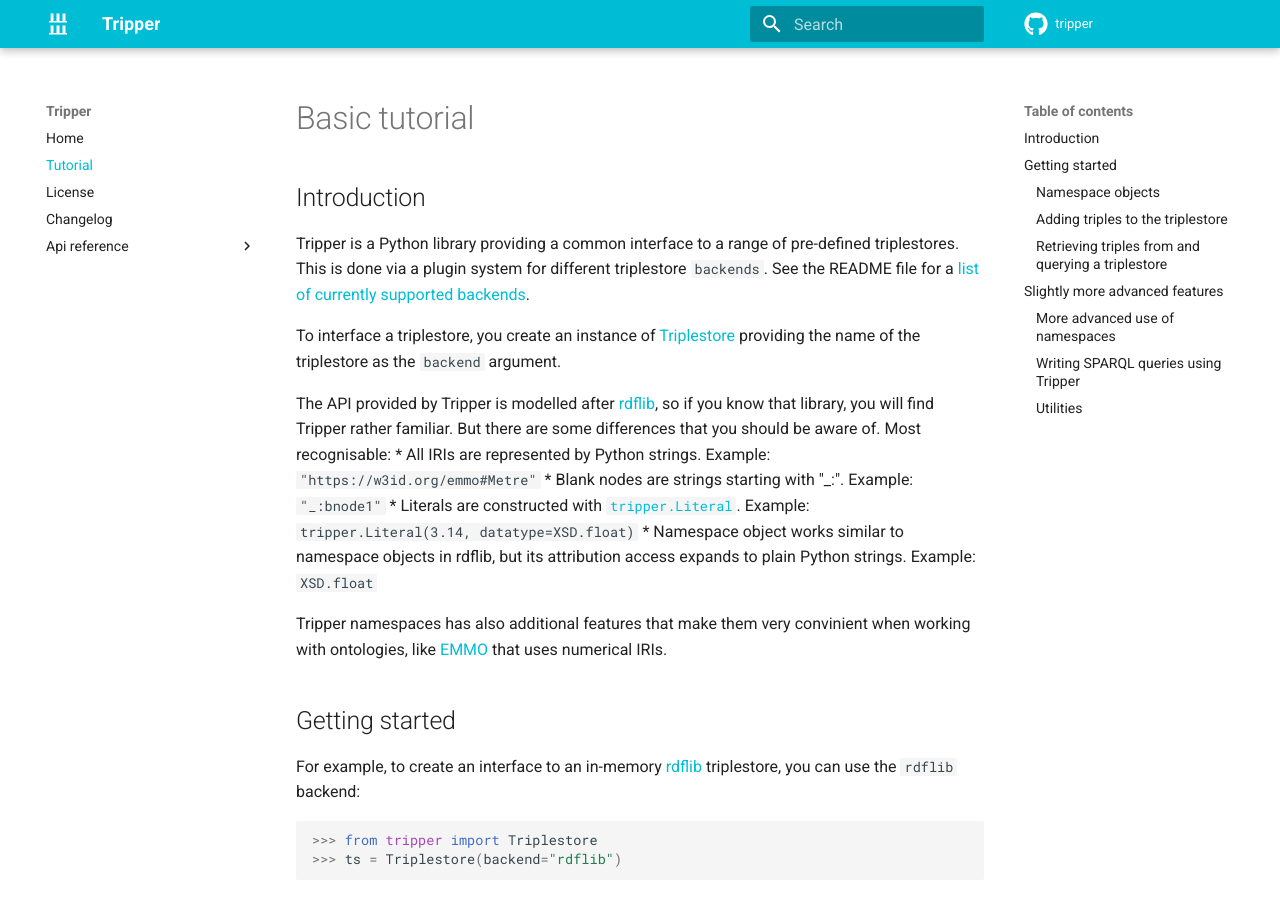
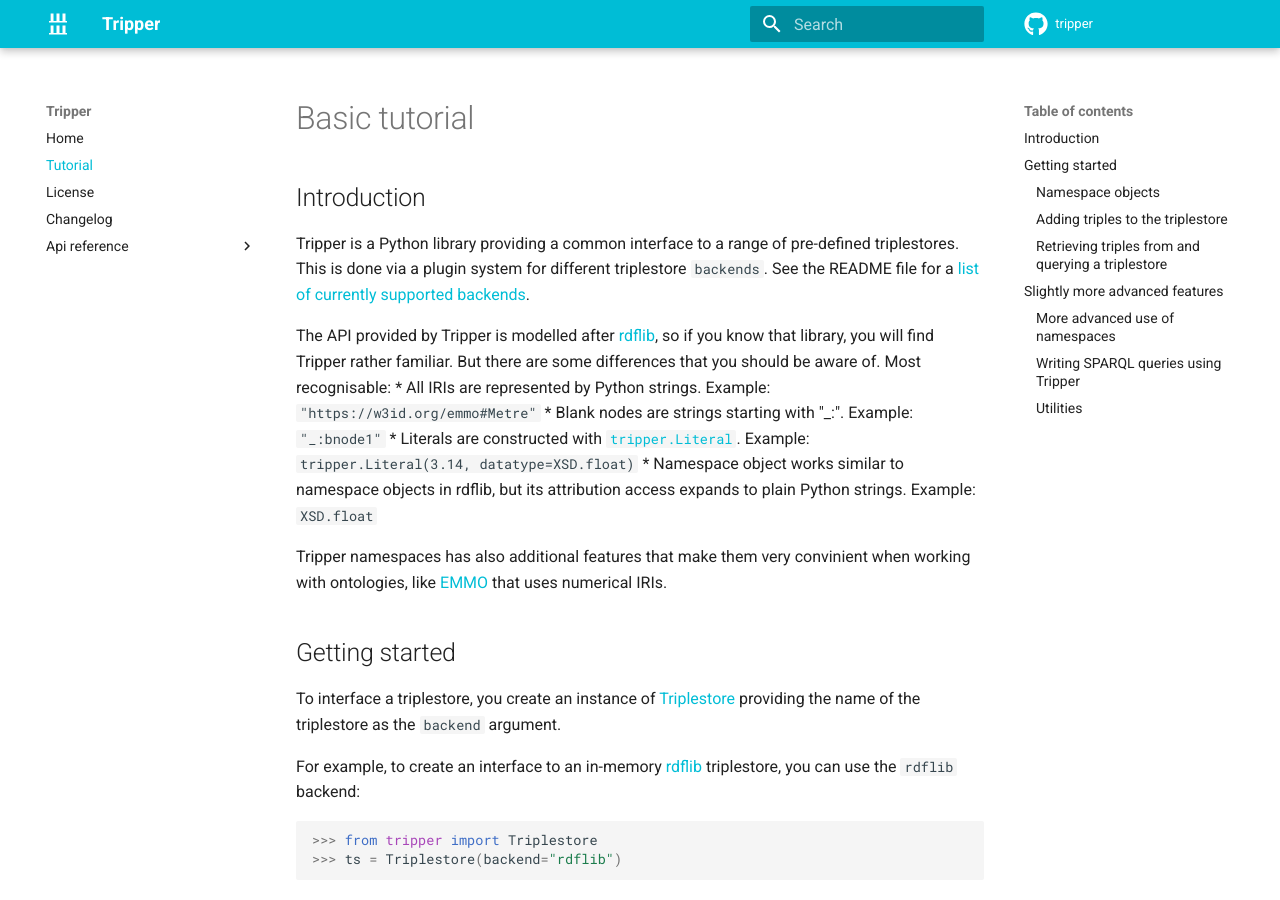
Before and after one commit to EMMC-ASBL/tripper, an MkDocs documentation site: the page built from docs/tutorial.md, in a window 1280 px wide and 900 px high. Built offline with MkDocs 1.6.1 and Material for MkDocs 9.7.7, drawn with Linux system fonts in a browser that asks for light colours; comment, search, counter and statistics services are not loaded; the version menu is left out; part of the change alters nothing that is shown.

```diff
--- a/docs/tutorial.md
+++ b/docs/tutorial.md
@@ -8,8 +8,6 @@ Introduction
 Tripper is a Python library providing a common interface to a range of pre-defined triplestores.
 This is done via a plugin system for different triplestore `backends`.
 See the README file for a [list of currently supported backends].
-
-To interface a triplestore, you create an instance of [Triplestore] providing the name of the triplestore as the `backend` argument.
 
 The API provided by Tripper is modelled after [rdflib], so if you know that library, you will find Tripper rather familiar.
 But there are some differences that you should be aware of.
@@ -31,6 +29,7 @@ Most recognisable:
 
 Getting started
 ---------------
+To interface a triplestore, you create an instance of [Triplestore] providing the name of the triplestore as the `backend` argument.
 
 For example, to create an interface to an in-memory [rdflib] triplestore, you can use the `rdflib` backend:
 
```
